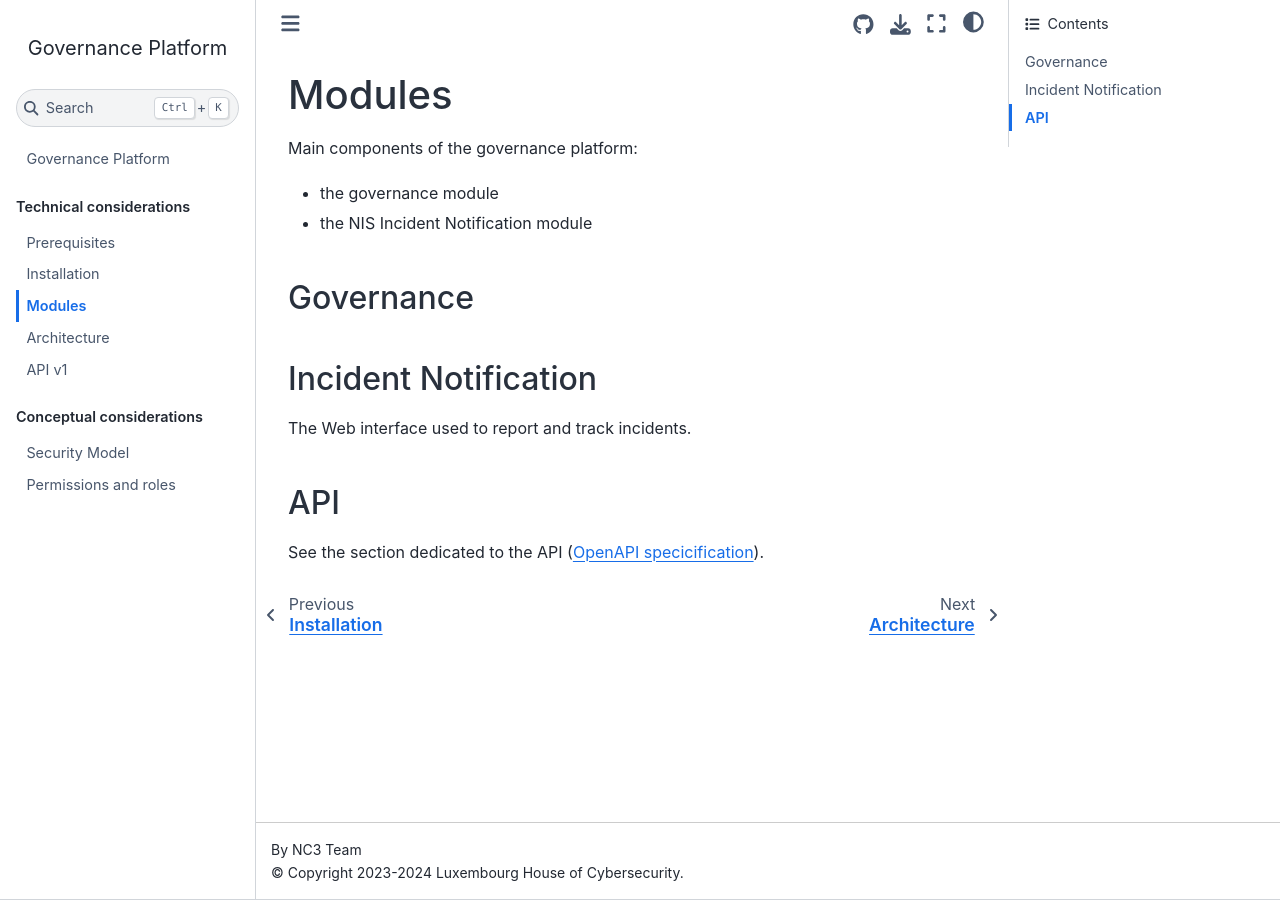
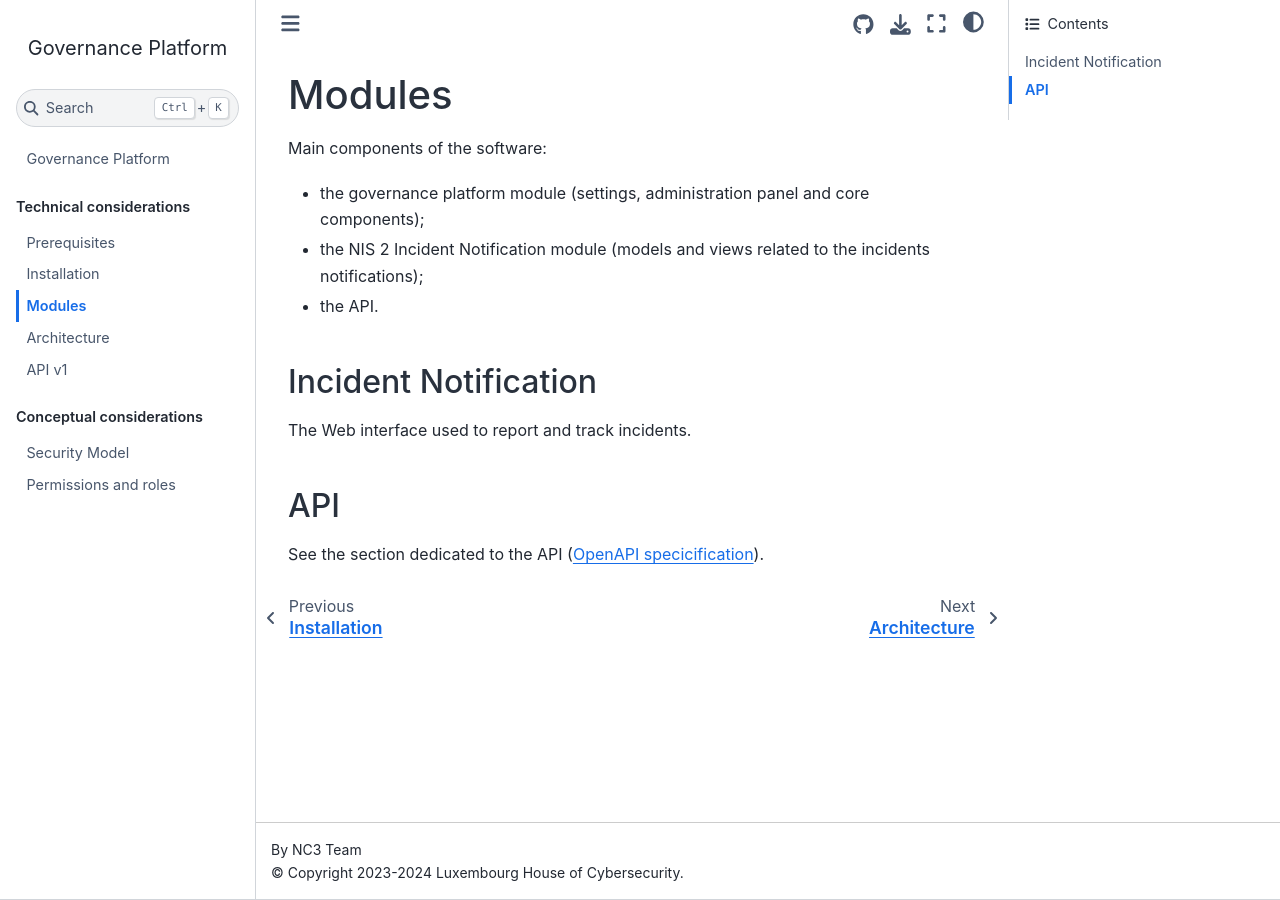
Before and after one commit to informed-governance-project/NISINP, a Sphinx documentation site: the page built from docs/modules.rst, in a window 1280 px wide. Built offline with Sphinx 7.4.7 and the Sphinx Book theme 1.1.4, drawn with Linux system fonts in a browser that asks for light colours.

Commit message:
chg: [documentation] Updated the section related to the modules.

```diff
--- a/docs/modules.rst
+++ b/docs/modules.rst
@@ -1,13 +1,14 @@
 Modules
 =======
 
-Main components of the governance platform:
+Main components of the software:
 
-- the governance module
-- the NIS Incident Notification module
+- the governance platform module (settings, administration panel and core
+  components);
+- the NIS 2 Incident Notification module (models and views related to the
+  incidents notifications);
+- the API.
 
-Governance
-----------
 
 Incident Notification
 ---------------------
```
